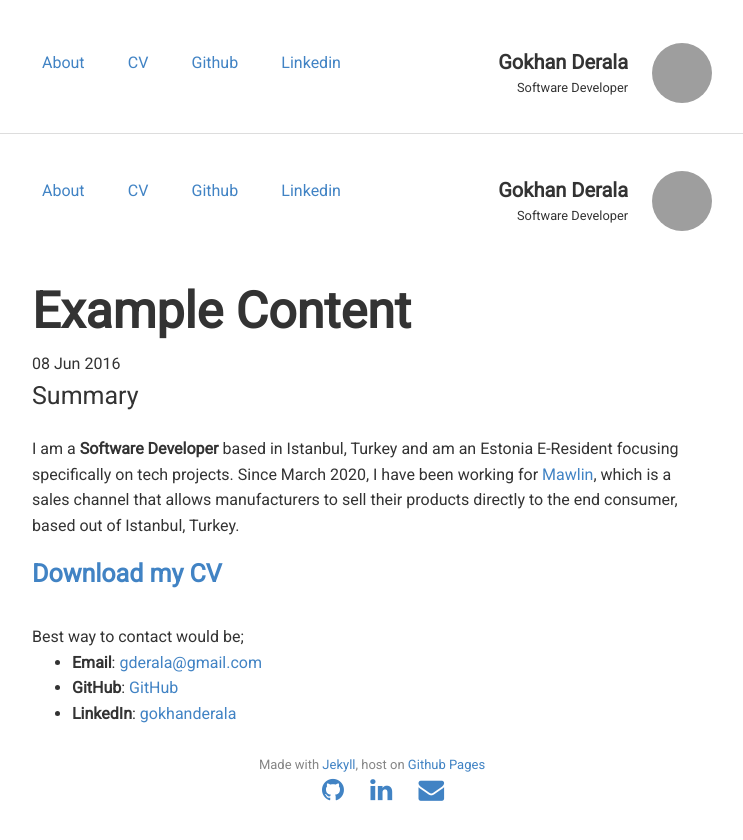
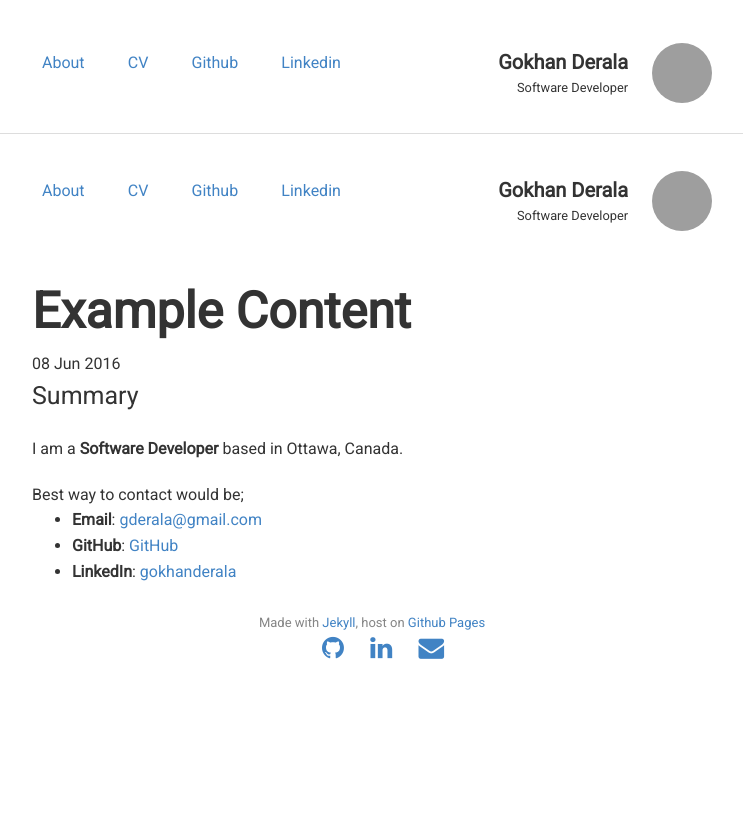
Before and after one commit to deralation/deralation.github.io, a Jekyll site: the page built from _posts/2016-06-08-example-content.md, in a window 1280 px wide, cut to the strip 0-840 px from the top of the page. Shown: the whole strip, without its empty margins (268-1011 px from the left). Built offline with Jekyll 4.4.1, drawn with Linux system fonts in a browser that asks for light colours; comment, search, counter and statistics services are not loaded; grey boxes are pictures that could not be loaded.

Commit message:
cv updated

```diff
--- a/_config.yml
+++ b/_config.yml
@@ -34,7 +34,7 @@ nav:
   - name:           "About"
     href:           "/"
   - name:           "CV"
-    href:           "/cv/"
+    href:           "/cv/gokhancv.pdf"
   - name:           "Github"
     href:           "http://github.com/deralation"
   - name:           "Linkedin"
--- a/_includes/contact.html
+++ b/_includes/contact.html
@@ -1,4 +1,3 @@
-<a href='{{ site.baseurl }}/cv/'><h5>Download my CV</h5></a><br/>
 <span>Best way to contact would be; </span>
 <ul class='links'>
     <li><strong>Email</strong>:<a href="mailto:gderala@gmail.com" target="_top"> {{site.email}}</a></li>
--- a/_layouts/cv.html
+++ b/_layouts/cv.html
@@ -1,4 +1,3 @@
-{% include cvhead.html %}
 
 <div class="cv-detail inner">
   <h4 class="page-title">{{ page.title }}</h4>
--- a/_posts/2016-06-08-example-content.md
+++ b/_posts/2016-06-08-example-content.md
@@ -6,4 +6,4 @@ author: "gokhan derala"
 
 <p class='lead'>Summary</p>
 
-I am a **Software Developer** based in Istanbul, Turkey and am an Estonia E-Resident focusing specifically on tech projects. Since March 2020, I have been working for [Mawlin](https://mawlin.com), which is a sales channel that allows manufacturers to sell their products directly to the end consumer, based out of Istanbul, Turkey.
+I am a **Software Developer** based in Ottawa, Canada.
```
Also changed, not shown: 1 other file.
